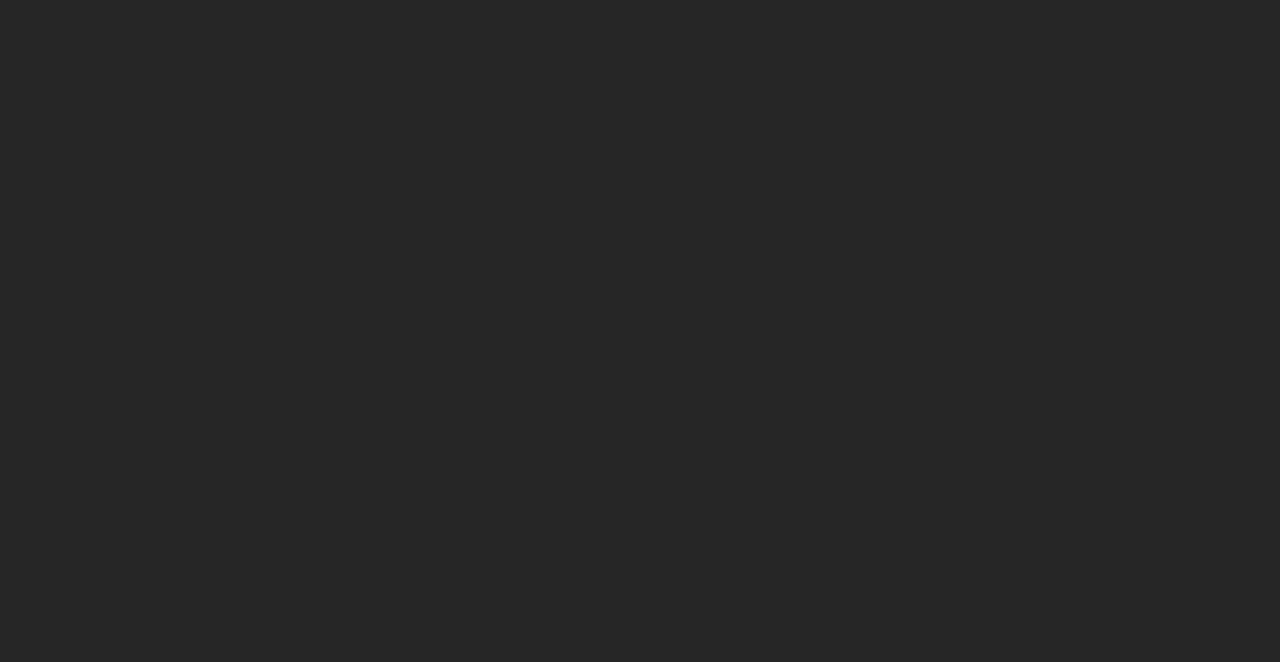
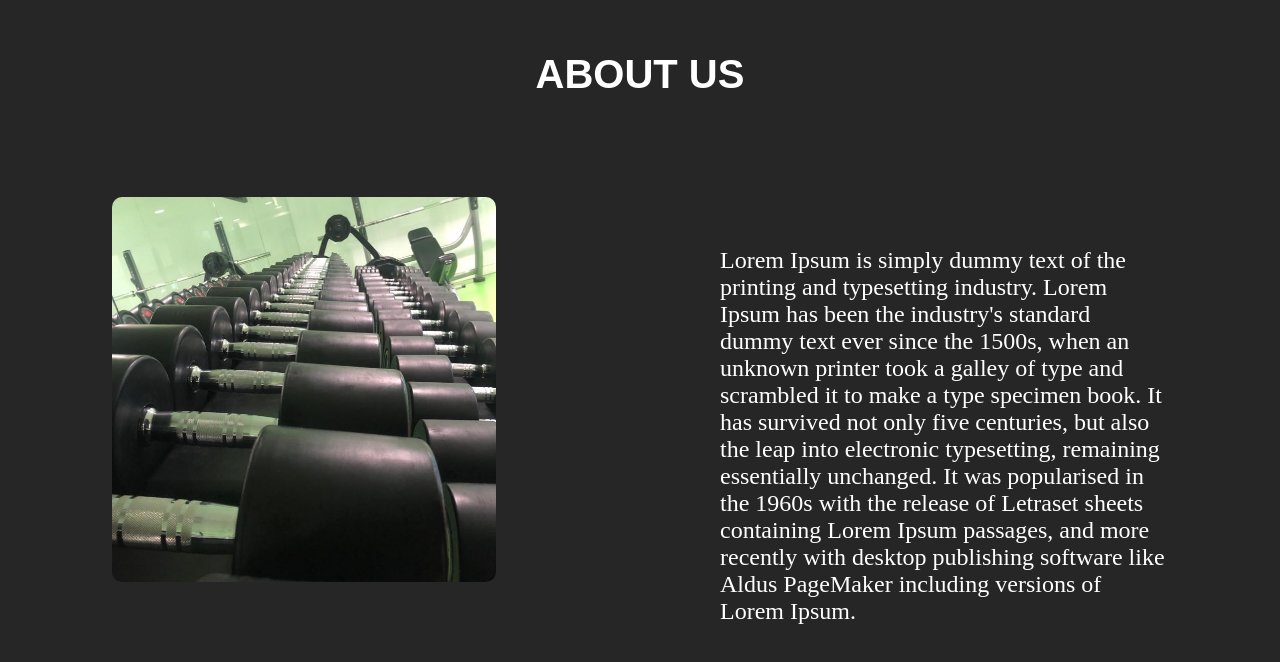
Before and after one commit to Matej404/Gym, a React (Create React App) app: page / in a window 1280 px wide. Shown: the part 1648-2310 px from the top of the page. Before the commit the page ends 1600 px from the top, so only its background shows below. Built offline with nearby package versions, Linux system fonts and the light colour scheme.

Commit message:
about-initialisation

```diff
--- a/src/web/Main.js
+++ b/src/web/Main.js
@@ -2,6 +2,7 @@ import "./style.css";
 import Navbar from "./navbar/Navbar";
 import Home from "./home/Home";
 import Features from "./features/Features";
+import About from "./about/About";
 
 export default function Main() {
 
@@ -12,6 +13,8 @@ export default function Main() {
             <Home />
             <div id="features" />
             <Features />
+            <div id="about" />
+            <About />
         </div>
     )
 }
--- /dev/null
+++ b/src/web/about/About.js
@@ -0,0 +1,30 @@
+import "./about.css";
+import Gym from "./gym.jpeg";
+
+export default function About() {
+
+    return(
+        <div className="about">
+            <h2 className="about-headline">ABOUT US</h2>
+            <div className="about-container">
+                <div className="about-img">
+                    <img src={Gym} />
+                </div>
+                <div className="about-content">
+                    <p>
+                    Lorem Ipsum is simply dummy text of the printing and
+                    typesetting industry. Lorem Ipsum has been the industry's
+                    standard dummy text ever since the 1500s, when an unknown
+                    printer took a galley of type and scrambled it to make a
+                    type specimen book. It has survived not only five centuries,
+                    but also the leap into electronic typesetting, remaining
+                    essentially unchanged. It was popularised in the 1960s with
+                    the release of Letraset sheets containing Lorem Ipsum passages,
+                    and more recently with desktop publishing software like Aldus
+                    PageMaker including versions of Lorem Ipsum.
+                    </p>
+                </div>
+            </div>
+        </div>
+    )
+}
--- /dev/null
+++ b/src/web/about/about.css
@@ -0,0 +1,42 @@
+.about {
+  width: 100%;
+  min-height: 100vh;
+  display: -webkit-box;
+  display: -ms-flexbox;
+  display: flex;
+  -webkit-box-align: center;
+      -ms-flex-align: center;
+          align-items: center;
+  -webkit-box-orient: vertical;
+  -webkit-box-direction: normal;
+      -ms-flex-direction: column;
+          flex-direction: column;
+}
+
+.about h2 {
+  font-size: 40px;
+  margin-top: 100px;
+}
+
+.about-container {
+  display: -webkit-box;
+  display: -ms-flexbox;
+  display: flex;
+  -ms-flex-pack: distribute;
+      justify-content: space-around;
+  margin-top: 100px;
+}
+
+.about-img {
+  width: 30%;
+}
+
+.about-img img {
+  width: 100%;
+  border-radius: 10px;
+}
+
+.about-content {
+  width: 35%;
+}
+/*# sourceMappingURL=about.css.map */
--- /dev/null
+++ b/src/web/about/about.scss
@@ -0,0 +1,28 @@
+.about {
+    width: 100%;
+    min-height: 100vh;
+    display: flex;
+    align-items: center;
+    flex-direction: column;
+    h2 {
+        font-size: 40px;
+        margin-top: 100px;
+    }
+}
+.about-container {
+    display: flex;
+    justify-content: space-around;
+    margin-top: 100px;
+}
+
+.about-img {
+    width: 30%;
+    img {
+        width: 100%;
+        border-radius: 10px;
+    }
+}
+
+.about-content {
+    width: 35%;
+}
```
Also changed, not shown: src/web/about/gym.jpeg (added), 1 other file (tests, documents, lock files or other folders).
